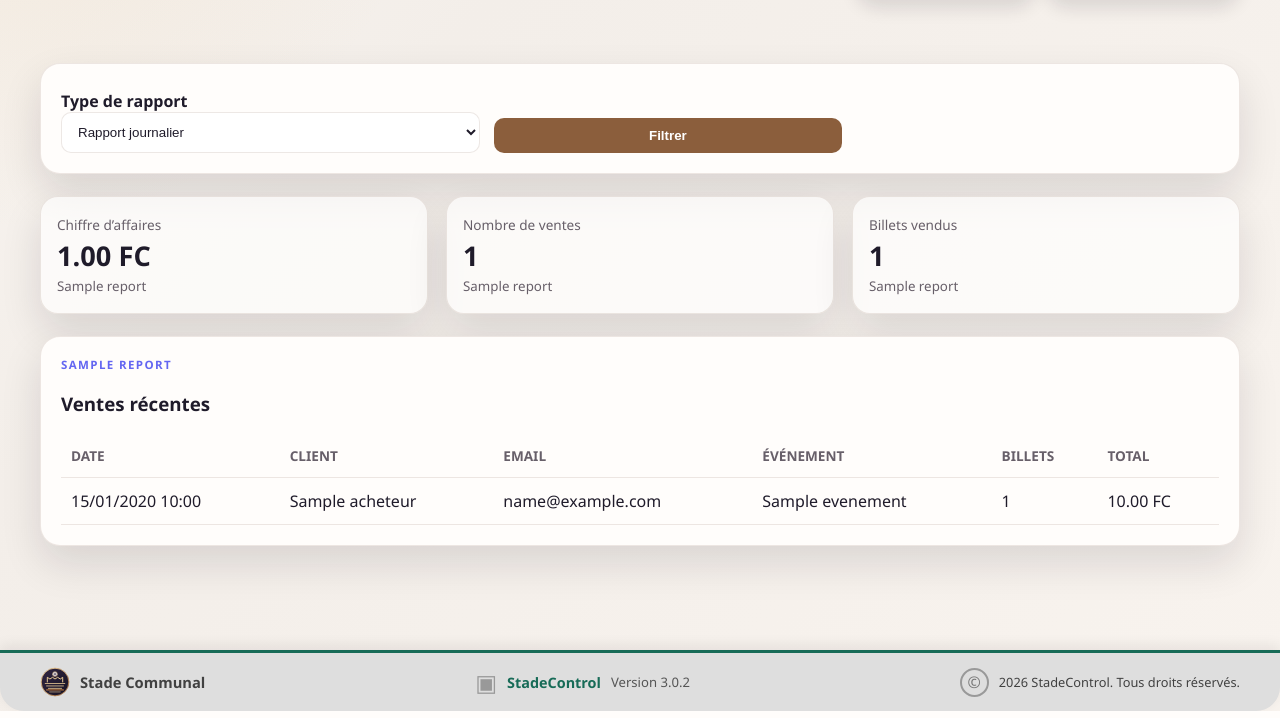
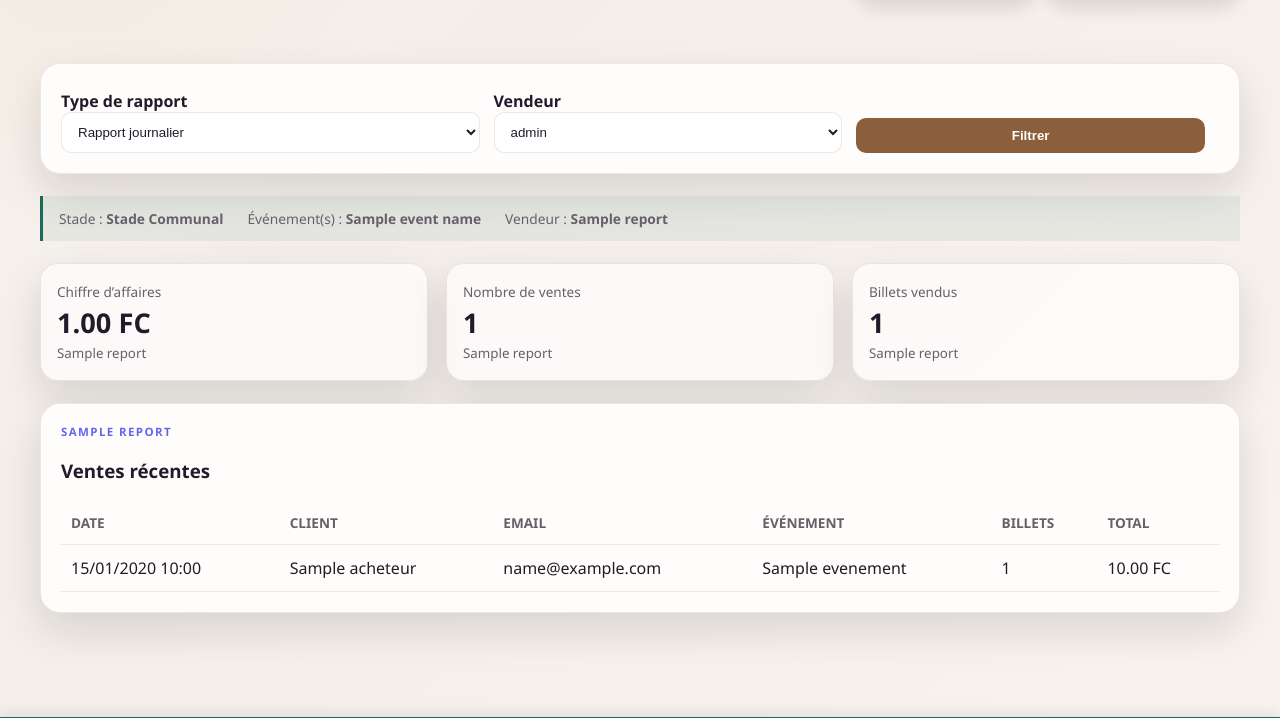
Before and after one commit to justins7-arch/Formation-Python-Flask, a Flask app: template templates/rapports.html in a window 1280 px wide. Shown: the part 213-931 px from the top of the page. Run offline with Flask 3, Linux system fonts and the light colour scheme; tables that the repository leaves empty hold one stand-in row (values such as "Sample post"); the template is opened without the code that fills it: values that come from a table or form of the project are taken from there, most other values are stand-ins (such as "Sample title", 1, 10 or a date in 2020).

Commit message:
Version4
Version4

```diff
--- a/app.py
+++ b/app.py
@@ -18,9 +18,10 @@ from sqlalchemy import func, text
 from openpyxl import Workbook
 from openpyxl.styles import Font, PatternFill
 from reportlab.lib import colors
-from reportlab.lib.pagesizes import A4, landscape
+from reportlab.lib.pagesizes import A4, landscape, portrait
 from reportlab.lib.styles import getSampleStyleSheet
 from reportlab.platypus import SimpleDocTemplate, Spacer, Table, TableStyle, Paragraph
+from reportlab.pdfbase.pdfmetrics import stringWidth
 
 
 app = Flask(__name__)
@@ -68,7 +69,7 @@ TRANSLATIONS = {
         "Revenus par catégorie": "Revenus par catégorie", "Utilisation des capacités": "Utilisation des capacités",
         "Créer un événement": "Créer un événement", "Ajouter une catégorie": "Ajouter une catégorie",
         "Vente de billets": "Vente de billets", "Billet": "Billet",
-        "about": "À propos", "configuration": "Configuration", "À propos - StadeControl": "À propos - StadeControl", "SYSTÈME": "SYSTÈME", "OPÉRATIONS": "OPÉRATIONS",
+        "about": "À propos", "configuration": "Configuration", "system": "Système", "operations": "Opérations", "À propos - StadeControl": "À propos - StadeControl", "SYSTÈME": "SYSTÈME", "OPÉRATIONS": "OPÉRATIONS",
         "DÉCONNEXION": "DÉCONNEXION", "Contrôle": "Contrôle", "Accueil": "Accueil",
         "Référence": "Référence", "Client": "Client", "Email": "Email", "Catégorie": "Catégorie", "Prix": "Prix",
         "Statut": "Statut", "QR": "QR", "Voir QR": "Voir QR", "Validé": "Validé", "En attente": "En attente",
@@ -141,7 +142,7 @@ TRANSLATIONS = {
         "Revenus par catégorie": "Revenue by category", "Utilisation des capacités": "Capacity usage",
         "Créer un événement": "Create an event", "Ajouter une catégorie": "Add a category",
         "Vente de billets": "Ticket sales", "Billet": "Ticket",
-        "about": "About", "configuration": "Configuration", "À propos - StadeControl": "About - StadeControl", "SYSTÈME": "SYSTEM", "OPÉRATIONS": "OPERATIONS",
+        "about": "About", "configuration": "Configuration", "system": "System", "operations": "Operations", "À propos - StadeControl": "About - StadeControl", "SYSTÈME": "SYSTEM", "OPÉRATIONS": "OPERATIONS",
         "DÉCONNEXION": "LOG OUT", "Contrôle": "Check-in", "Accueil": "Home",
         "Référence": "Reference", "Client": "Customer", "Email": "Email", "Catégorie": "Category", "Prix": "Price",
         "Statut": "Status", "QR": "QR", "Voir QR": "View QR", "Validé": "Validated", "En attente": "Pending",
@@ -253,6 +254,8 @@ class Evenement(db.Model):
     capacite = db.Column(db.Integer, nullable=False)
     description = db.Column(db.Text, default="")
     taux_conversion = db.Column(db.Float, nullable=False, default=2800)
+    latitude = db.Column(db.Float, nullable=True)
+    longitude = db.Column(db.Float, nullable=True)
     categories = db.relationship("Categorie", backref="evenement", cascade="all, delete-orphan")
     tickets = db.relationship("Ticket", backref="evenement", cascade="all, delete-orphan")
     ventes = db.relationship("Vente", backref="evenement", cascade="all, delete-orphan")
@@ -277,6 +280,8 @@ class Vente(db.Model):
     total = db.Column(db.Float, nullable=False, default=0.0)
     created_at = db.Column(db.DateTime, default=datetime.utcnow)
     annulee = db.Column(db.Boolean, nullable=False, default=False)
+    vendeur_id = db.Column(db.Integer, db.ForeignKey("user.id"), nullable=True)
+    vendeur = db.relationship("User", backref="ventes_enregistrees")
     tickets = db.relationship("Ticket", backref="vente", cascade="all, delete-orphan")
 
 
@@ -612,13 +617,22 @@ def report_period():
 
 def report_data():
     period, selected, start, end, label = report_period()
-    sales = Vente.query.filter(
+    current_user = User.query.get(session["user_id"])
+    seller_id = request.args.get("seller_id", type=int)
+    query = Vente.query.filter(
         Vente.created_at >= start,
         Vente.created_at < end,
         Vente.annulee.is_(False),
-    ).order_by(Vente.created_at.desc()).all()
+    )
+    if current_user.role == "vendeur":
+        seller_id = current_user.id
+        query = query.filter(Vente.vendeur_id == current_user.id)
+    elif current_user.role == "administrateur" and seller_id:
+        query = query.filter(Vente.vendeur_id == seller_id)
+    sales = query.order_by(Vente.created_at.desc()).all()
     total_revenue = sum(float(sale.total or 0) for sale in sales)
     total_tickets = sum(len(sale.tickets) for sale in sales)
+    seller = User.query.get(seller_id) if seller_id else None
     return {
         "period": period,
         "selected": selected,
@@ -626,19 +640,26 @@ def report_data():
         "sales": sales,
         "total_revenue": total_revenue,
         "total_tickets": total_tickets,
+        "seller_id": seller_id,
+        "seller_name": seller.username if seller else (current_user.username if current_user.role == "vendeur" else "Tous les vendeurs"),
+        "event_names": sorted({sale.evenement.nom for sale in sales}),
+        "exporter": current_user.username,
+        "exported_at": datetime.now(),
     }
 
 
 @app.route("/rapports")
 @login_required
-@role_required("administrateur", "auditeur")
+@role_required("administrateur", "auditeur", "vendeur")
 def rapports():
-    return render_template("rapports.html", report=report_data())
+    current_user = User.query.get(session["user_id"])
+    sellers = User.query.filter(User.role == "vendeur", User.active.is_(True)).order_by(User.username).all()
+    return render_template("rapports.html", report=report_data(), sellers=sellers, report_user=current_user)
 
 
 @app.route("/rapports/export/excel")
 @login_required
-@role_required("administrateur", "auditeur")
+@role_required("administrateur", "auditeur", "vendeur")
 def export_excel():
     report = report_data()
     workbook = Workbook()
@@ -646,19 +667,24 @@ def export_excel():
     sheet.title = "Rapport ventes"
     sheet.append(["StadeControl - Stade Communal"])
     sheet.append(["Rapport", report["label"]])
+    sheet.append(["Stade", "Stade Communal"])
+    sheet.append(["Evenement(s)", ", ".join(report["event_names"]) or "Tous les événements"])
+    sheet.append(["Vendeur filtre", report["seller_name"]])
+    sheet.append(["Exporté par", report["exporter"]])
+    sheet.append(["Date et heure d'export", report["exported_at"].strftime("%Y-%m-%d %H:%M:%S")])
     sheet.append([])
-    sheet.append(["Date", "Client", "Email", "Evenement", "Billets", "Total"])
+    sheet.append(["Date", "Client", "Email", "Evenement", "Vendeur", "Billets", "Total"])
     for sale in report["sales"]:
         sheet.append([
             sale.created_at.strftime("%Y-%m-%d %H:%M"), sale.acheteur, sale.email,
-            sale.evenement.nom, len(sale.tickets), sale.total,
+            sale.evenement.nom, sale.vendeur.username if sale.vendeur else "Ancienne vente", len(sale.tickets), sale.total,
         ])
     sheet.append([])
-    sheet.append(["Totaux", "", "", "", report["total_tickets"], report["total_revenue"]])
+    sheet.append(["Totaux", "", "", "", "", report["total_tickets"], report["total_revenue"]])
     sheet["A1"].font = Font(bold=True, size=16, color="FFFFFF")
     for cell in sheet["1:1"]:
         cell.fill = PatternFill("solid", fgColor="1D1B2D")
-    for cell in sheet["4:4"]:
+    for cell in sheet["9:9"]:
         cell.font = Font(bold=True, color="FFFFFF")
         cell.fill = PatternFill("solid", fgColor="8B5E3C")
     for column in sheet.columns:
@@ -672,30 +698,92 @@ def export_excel():
 
 @app.route("/rapports/export/pdf")
 @login_required
-@role_required("administrateur", "auditeur")
+@role_required("administrateur", "auditeur", "vendeur")
 def export_pdf():
     report = report_data()
     output = BytesIO()
-    document = SimpleDocTemplate(output, pagesize=landscape(A4), rightMargin=28, leftMargin=28, topMargin=28, bottomMargin=28)
+    document = SimpleDocTemplate(output, pagesize=portrait(A4), rightMargin=28, leftMargin=28, topMargin=82, bottomMargin=45)
     styles = getSampleStyleSheet()
-    content = [Paragraph("StadeControl - Stade Communal", styles["Title"]), Paragraph(f"Rapport des ventes : {report['label']}", styles["Heading2"]), Spacer(1, 14)]
-    rows = [["Date", "Client", "Email", "Evenement", "Billets", "Total"]]
+    table_style = styles["Normal"].clone("report-table")
+    table_style.fontSize = 7
+    table_style.leading = 8
+    header_style = styles["Normal"].clone("report-table-header")
+    header_style.fontSize = 7
+    header_style.leading = 8
+    header_style.textColor = colors.white
+    header_style.fontName = "Helvetica-Bold"
+    metadata = [
+        ["Stade", "Stade Communal", "Période", report["label"]],
+        ["Événement(s)", ", ".join(report["event_names"]) or "Tous les événements", "Vendeur", report["seller_name"]],
+        ["Exporté par", report["exporter"], "Date et heure", report["exported_at"].strftime("%d/%m/%Y %H:%M:%S")],
+    ]
+    metadata_table = Table(metadata, colWidths=[70, 190, 70, 190])
+    metadata_table.setStyle(TableStyle([
+        ("BACKGROUND", (0, 0), (0, -1), colors.HexColor("#F1E7DF")),
+        ("BACKGROUND", (2, 0), (2, -1), colors.HexColor("#F1E7DF")),
+        ("FONTNAME", (0, 0), (0, -1), "Helvetica-Bold"),
+        ("FONTNAME", (2, 0), (2, -1), "Helvetica-Bold"),
+        ("GRID", (0, 0), (-1, -1), 0.35, colors.HexColor("#D9CEC5")),
+        ("PADDING", (0, 0), (-1, -1), 6),
+    ]))
+    content = [Paragraph(f"Rapport des ventes : {report['label']}", styles["Heading2"]), metadata_table, Spacer(1, 14)]
+    rows = [[Paragraph(label, header_style) for label in ["Date", "Client", "Email", "Événement", "Vendeur", "Billets", "Total"]]]
     for sale in report["sales"]:
         rows.append([
-            sale.created_at.strftime("%Y-%m-%d %H:%M"), sale.acheteur, sale.email,
-            sale.evenement.nom, str(len(sale.tickets)), money(sale.total, sale.evenement),
+            Paragraph(sale.created_at.strftime("%d/%m/%Y %H:%M"), table_style),
+            Paragraph(sale.acheteur, table_style), Paragraph(sale.email, table_style),
+            Paragraph(sale.evenement.nom, table_style),
+            Paragraph(sale.vendeur.username if sale.vendeur else "Ancienne vente", table_style),
+            Paragraph(str(len(sale.tickets)), table_style), Paragraph(money(sale.total, sale.evenement), table_style),
         ])
-    rows.append(["Totaux", "", "", "", str(report["total_tickets"]), money(report["total_revenue"])])
-    table = Table(rows, repeatRows=1)
+    rows.append([Paragraph("Totaux", table_style), "", "", "", "", Paragraph(str(report["total_tickets"]), table_style), Paragraph(money(report["total_revenue"]), table_style)])
+    table = Table(rows, colWidths=[63, 70, 92, 104, 75, 45, 62], repeatRows=1)
     table.setStyle(TableStyle([
         ("BACKGROUND", (0, 0), (-1, 0), colors.HexColor("#1D1B2D")),
         ("TEXTCOLOR", (0, 0), (-1, 0), colors.white),
         ("BACKGROUND", (0, -1), (-1, -1), colors.HexColor("#F1E7DF")),
         ("GRID", (0, 0), (-1, -1), 0.4, colors.HexColor("#D9CEC5")),
-        ("PADDING", (0, 0), (-1, -1), 7),
+        ("PADDING", (0, 0), (-1, -1), 5),
+        ("VALIGN", (0, 0), (-1, -1), "MIDDLE"),
+        ("ROWBACKGROUNDS", (0, 1), (-1, -2), [colors.white, colors.HexColor("#F8F8F8")]),
     ]))
     content.append(table)
-    document.build(content)
+    content.extend([
+        Spacer(1, 55),
+        Paragraph("CERTIFICATION", styles["Heading3"]),
+        Spacer(1, 6),
+        Paragraph(f"Généré par : {report['exporter']}    |    Stade : Stade Communal", styles["Normal"]),
+        Spacer(1, 10),
+        Paragraph("Revu par : ________________________________    Date : ____________________", styles["Normal"]),
+        Spacer(1, 8),
+        Paragraph("Approuvé par : ______________________________    Date : ____________________", styles["Normal"]),
+    ])
+    def draw_pdf_header_footer(canvas, doc):
+        canvas.saveState()
+        width, height = portrait(A4)
+        canvas.setFillColor(colors.HexColor("#176B57"))
+        canvas.circle(42, height - 35, 17, fill=1, stroke=0)
+        canvas.setFillColor(colors.white)
+        canvas.setFont("Helvetica-Bold", 14)
+        canvas.drawCentredString(42, height - 40, "S")
+        canvas.setFillColor(colors.HexColor("#1D1B2D"))
+        canvas.setFont("Helvetica-Bold", 13)
+        canvas.drawString(68, height - 31, "StadeControl - Stade Communal")
+        canvas.setFont("Helvetica", 8.5)
+        canvas.drawString(68, height - 45, f"Événement(s): {', '.join(report['event_names']) or 'Tous les événements'}")
+        canvas.drawRightString(width - 28, height - 31, f"Exporté par: {report['exporter']}")
+        canvas.drawRightString(width - 28, height - 45, f"Export: {report['exported_at'].strftime('%d/%m/%Y %H:%M:%S')}")
+        canvas.setStrokeColor(colors.HexColor("#176B57"))
+        canvas.line(28, height - 58, width - 28, height - 58)
+        canvas.setStrokeColor(colors.HexColor("#D9CEC5"))
+        canvas.line(28, 32, width - 28, 32)
+        canvas.setFillColor(colors.HexColor("#555555"))
+        canvas.setFont("Helvetica", 8)
+        canvas.drawString(28, 19, "StadeControl - Stade Communal")
+        canvas.drawRightString(width - 28, 19, f"Date d'exportation: {report['exported_at'].strftime('%d/%m/%Y')} | Page {doc.page}")
+        canvas.restoreState()
+
+    document.build(content, onFirstPage=draw_pdf_header_footer, onLaterPages=draw_pdf_header_footer)
     output.seek(0)
     filename = f"rapport-{report['period']}-{report['selected']}.pdf"
     return send_file(output, as_attachment=True, download_name=filename, mimetype="application/pdf")
@@ -715,8 +803,20 @@ def evenements():
             "vendus": vendus,
             "taux": min(round((vendus / capacite) * 100), 100),
             "categories": len(evenement.categories),
+            "latitude": evenement.latitude,
+            "longitude": evenement.longitude,
         })
-    return render_template("evenements.html", evenements=event_rows)
+    map_events = [
+        {
+            "nom": row["evenement"].nom,
+            "lieu": row["evenement"].lieu,
+            "date": row["evenement"].date,
+            "latitude": row["latitude"],
+            "longitude": row["longitude"],
+        }
+        for row in event_rows if row["latitude"] is not None and row["longitude"] is not None
+    ]
+    return render_template("evenements.html", evenements=event_rows, map_events=map_events)
 
 
 @app.route("/evenements/ajouter", methods=["GET", "POST"])
@@ -731,6 +831,8 @@ def ajouter_evenement():
             capacite=int(request.form["capacite"]),
             description=request.form.get("description", ""),
             taux_conversion=float(request.form.get("taux_conversion", 2800) or 2800),
+            latitude=float(request.form["latitude"]) if request.form.get("latitude") else None,
+            longitude=float(request.form["longitude"]) if request.form.get("longitude") else None,
         )
         db.session.add(nouveau_evenement)
         db.session.commit()
@@ -805,6 +907,7 @@ def ventes():
             acheteur=acheteur,
             email=email,
             total=categorie.prix * quantite,
+            vendeur_id=session.get("user_id"),
         )
         db.session.add(vente)
         db.session.flush()
@@ -1015,6 +1118,12 @@ with app.app_context():
     if "taux_conversion" not in evenement_columns:
         db.session.execute(text("ALTER TABLE evenement ADD COLUMN taux_conversion FLOAT DEFAULT 2800"))
         db.session.commit()
+    if "latitude" not in evenement_columns:
+        db.session.execute(text("ALTER TABLE evenement ADD COLUMN latitude FLOAT"))
+        db.session.commit()
+    if "longitude" not in evenement_columns:
+        db.session.execute(text("ALTER TABLE evenement ADD COLUMN longitude FLOAT"))
+        db.session.commit()
 
     user_columns = [col[1] for col in db.session.execute(text("PRAGMA table_info(user)"))]
     if "role" not in user_columns:
@@ -1043,6 +1152,9 @@ with app.app_context():
     if "annulee" not in vente_columns:
         db.session.execute(text("ALTER TABLE vente ADD COLUMN annulee BOOLEAN DEFAULT 0"))
         db.session.commit()
+    if "vendeur_id" not in vente_columns:
+        db.session.execute(text("ALTER TABLE vente ADD COLUMN vendeur_id INTEGER"))
+        db.session.commit()
 
     for user in User.query.all():
         if (user.role or "").lower() == "admin":
--- a/static/css/style.css
+++ b/static/css/style.css
@@ -1857,6 +1885,17 @@ select {
     gap: 18px;
 }
 
+.report-context-line {
+    display: flex;
+    flex-wrap: wrap;
+    gap: 10px 24px;
+    padding: 13px 16px;
+    border-left: 3px solid var(--deep-green);
+    background: rgba(23, 107, 87, 0.07);
+    color: var(--muted);
+    font-size: 0.86rem;
+}
+
 .table-scroll {
     overflow-x: auto;
 }
--- a/templates/base.html
+++ b/templates/base.html
@@ -30,7 +30,7 @@
                 <button class="menu-toggle" type="button" aria-label="Ouvrir le menu" onclick="document.body.classList.toggle('menu-open')">☰</button>
                 <a class="top-menu-link" href="{{ url_for('dashboard') }}">{{ _('dashboard') }}</a>
                 <details class="top-menu-group">
-                    <summary>{{ _('SYSTÈME') }} <span>⌄</span></summary>
+                    <summary>{{ _('system') }} <span>⌄</span></summary>
                     <div class="top-menu-dropdown">
                         <a href="{{ url_for('a_propos') }}">{{ _('about') }}</a>
                         <a href="{{ url_for('account') }}">{{ _('account') }}</a>
@@ -42,7 +42,7 @@
                     </div>
                 </details>
                 <details class="top-menu-group">
-                    <summary>{{ _('OPÉRATIONS') }} <span>⌄</span></summary>
+                    <summary>{{ _('operations') }} <span>⌄</span></summary>
                     <div class="top-menu-dropdown">
                         {% if session.get('user_role') in ['administrateur', 'auditeur'] %}<a href="{{ url_for('evenements') }}">{{ _('events') }}</a>{% endif %}
                         <a href="{{ url_for('billets') }}">{{ _('tickets') }}</a>
@@ -51,12 +51,22 @@
                         {% if session.get('user_role') in ['administrateur', 'auditeur'] %}<a href="{{ url_for('controle_entree') }}">{{ _('control') }}</a>{% endif %}
                     </div>
                 </details>
-                {% if session.get('user_role') in ['administrateur', 'auditeur'] %}
-                <a class="top-menu-link" href="{{ url_for('rapports') }}">{{ _('reports')|upper }}</a>
+                {% if session.get('user_role') in ['administrateur', 'auditeur', 'vendeur'] %}
+                <a class="top-menu-link" href="{{ url_for('rapports') }}">{{ _('reports') }}</a>
                 {% endif %}
                 <a class="top-menu-link top-logout" href="{{ url_for('logout') }}">{{ _('DÉCONNEXION') }}</a>
             </div>
         </nav>
+        <script>
+        document.querySelectorAll('.top-menu-group').forEach((group) => {
+            group.addEventListener('toggle', () => {
+                if (!group.open) return;
+                document.querySelectorAll('.top-menu-group').forEach((otherGroup) => {
+                    if (otherGroup !== group) otherGroup.open = false;
+                });
+            });
+        });
+        </script>
         {% endif %}
     </header>
     {% endif %}
--- a/templates/nouvel_evenement.html
+++ b/templates/nouvel_evenement.html
@@ -14,6 +14,12 @@
     <label for="lieu">{{ _('Lieu') }}</label>
     <input id="lieu" type="text" name="lieu" required>
 
+    <label for="latitude">Latitude du stade (facultatif)</label>
+    <input id="latitude" type="number" name="latitude" step="any" placeholder="Ex. -4.3276">
+
+    <label for="longitude">Longitude du stade (facultatif)</label>
+    <input id="longitude" type="number" name="longitude" step="any" placeholder="Ex. 15.3136">
+
     <label for="capacite">{{ _('Capacité') }}</label>
     <input id="capacite" type="number" name="capacite" min="1" required>
 
--- a/templates/rapports.html
+++ b/templates/rapports.html
@@ -10,10 +10,10 @@
             <h2>{{ _('Rapports de ventes') }}</h2>
         </div>
         <div class="report-downloads">
-            <a class="export-btn export-pdf" href="{{ url_for('export_pdf', period=report.period, date=report.selected, month=report.selected) }}" download>
+            <a class="export-btn export-pdf" href="{{ url_for('export_pdf', period=report.period, date=report.selected, month=report.selected, seller_id=report.seller_id) }}" download>
                 <span>PDF</span> {{ _('Télécharger PDF') }}
             </a>
-            <a class="export-btn export-excel" href="{{ url_for('export_excel', period=report.period, date=report.selected, month=report.selected) }}" download>
+            <a class="export-btn export-excel" href="{{ url_for('export_excel', period=report.period, date=report.selected, month=report.selected, seller_id=report.seller_id) }}" download>
                 <span>XLSX</span> {{ _('Télécharger Excel') }}
             </a>
         </div>
@@ -28,6 +28,17 @@
                     <option value="month" {% if report.period == 'month' %}selected{% endif %}>{{ _('Rapport mensuel') }}</option>
                 </select>
             </div>
+            {% if report_user.role == 'administrateur' %}
+            <div>
+                <label for="seller_id">Vendeur</label>
+                <select id="seller_id" name="seller_id">
+                    <option value="">Tous les vendeurs</option>
+                    {% for seller in sellers %}
+                    <option value="{{ seller.id }}" {% if report.seller_id == seller.id %}selected{% endif %}>{{ seller.username }}</option>
+                    {% endfor %}
+                </select>
+            </div>
+            {% endif %}
             <div id="day-field" {% if report.period != 'day' %}hidden{% endif %}>
                 <label for="date">Date</label>
                 <input id="date" type="date" name="date" value="{{ report.selected if report.period == 'day' else '' }}">
@@ -38,6 +49,12 @@
             </div>
             <button class="primary-btn" type="submit">{{ _('Filtrer') }}</button>
         </form>
+    </div>
+
+    <div class="report-context-line">
+        <span>Stade : <strong>Stade Communal</strong></span>
+        <span>Événement(s) : <strong>{{ report.event_names|join(', ') if report.event_names else 'Tous les événements' }}</strong></span>
+        <span>Vendeur : <strong>{{ report.seller_name }}</strong></span>
     </div>
 
     <div class="report-summary-grid">
```
Also changed, not shown: other parts of static/css/style.css (+30 -1 lines), templates/evenements.html (+34 -0 lines), instance/database.db.
